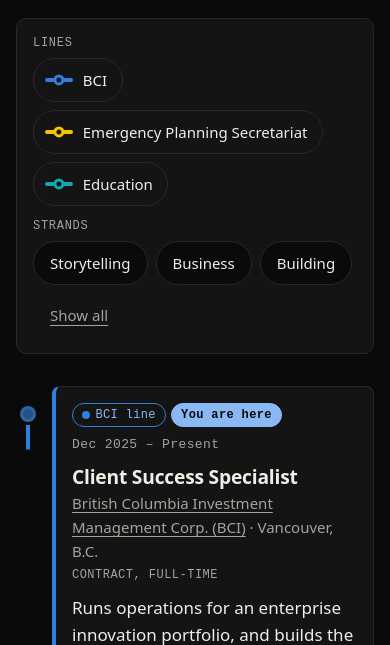
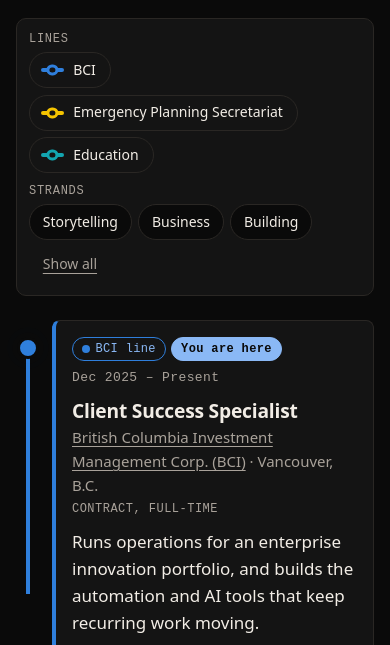
Before and after one commit to realjacobvanluven/jacobvanluven-site, an Astro site: page /experience in a window 390 px wide. Shown: the part 183-828 px from the top of the page. Built offline with nearby package versions, Linux system fonts and the light colour scheme; Astro itself is replaced by a stand-in of ours.

Commit message:
Experience: keep the current station lit, compact key on small screens
You-are-here never waits for the scroll draw; the draw edge moves to 80%
of the screen; the map key is tighter below 48rem so the current role
shows on the first screen at 375x667. axe: no violations (WCAG 2.2 AA).

Co-Authored-By: Claude Opus 5.5 <noreply@anthropic.com>

```diff
--- a/src/styles/experience.css
+++ b/src/styles/experience.css
@@ -157,6 +157,38 @@ button.legend-item[aria-pressed='true'] {
 
 .filter-status:empty {
   display: none;
+}
+
+/* Small screens: a compact key, so the current role shows on the first screen. */
+@media (max-width: 47.99rem) {
+  .map-key {
+    gap: 0.6rem;
+    margin-bottom: 1.5rem;
+    padding: 0.75rem;
+  }
+
+  .legend-item,
+  .filter {
+    min-height: 2.25rem; /* 36px: above the 24px WCAG 2.5.8 minimum */
+    font-size: 0.875rem;
+  }
+
+  .filter {
+    padding: 0 0.8rem;
+  }
+
+  .xp:has(button.legend-item) .legend ul,
+  .filter-buttons {
+    gap: 0.4rem;
+  }
+
+  .legend-title {
+    margin-bottom: 0.3rem;
+  }
+
+  .swatch {
+    width: 1.4rem;
+  }
 }
 
 /* ---------- Stations (mobile first: one rail) ---------- */
@@ -542,7 +574,7 @@ details[open] > summary::before {
   @supports (animation-timeline: view()) {
     .station {
       view-timeline: --xp-station block;
-      view-timeline-inset: 0 30%; /* the drawing edge sits ~70% down the screen */
+      view-timeline-inset: 0 20%; /* the drawing edge sits ~80% down the screen */
     }
 
     .track {
@@ -573,6 +605,11 @@ details[open] > summary::before {
     .station .marker {
       animation-range: entry 0.75rem entry 1.75rem;
     }
+
+    /* You are here is always lit, even before the line reaches it. */
+    .station.is-current .marker {
+      animation-name: none;
+    }
   }
 
   /* Fallback (no scroll-driven animations): each row draws once as it enters. */
@@ -581,7 +618,7 @@ details[open] > summary::before {
     transition: stroke-dashoffset 0.9s ease-out, stroke-width 0.2s ease;
   }
 
-  .xp-io .marker:not(.is-drawn *) {
+  .xp-io .station:not(.is-drawn, .is-current) .marker {
     background: var(--bg);
     border-color: var(--line-off);
   }
```
